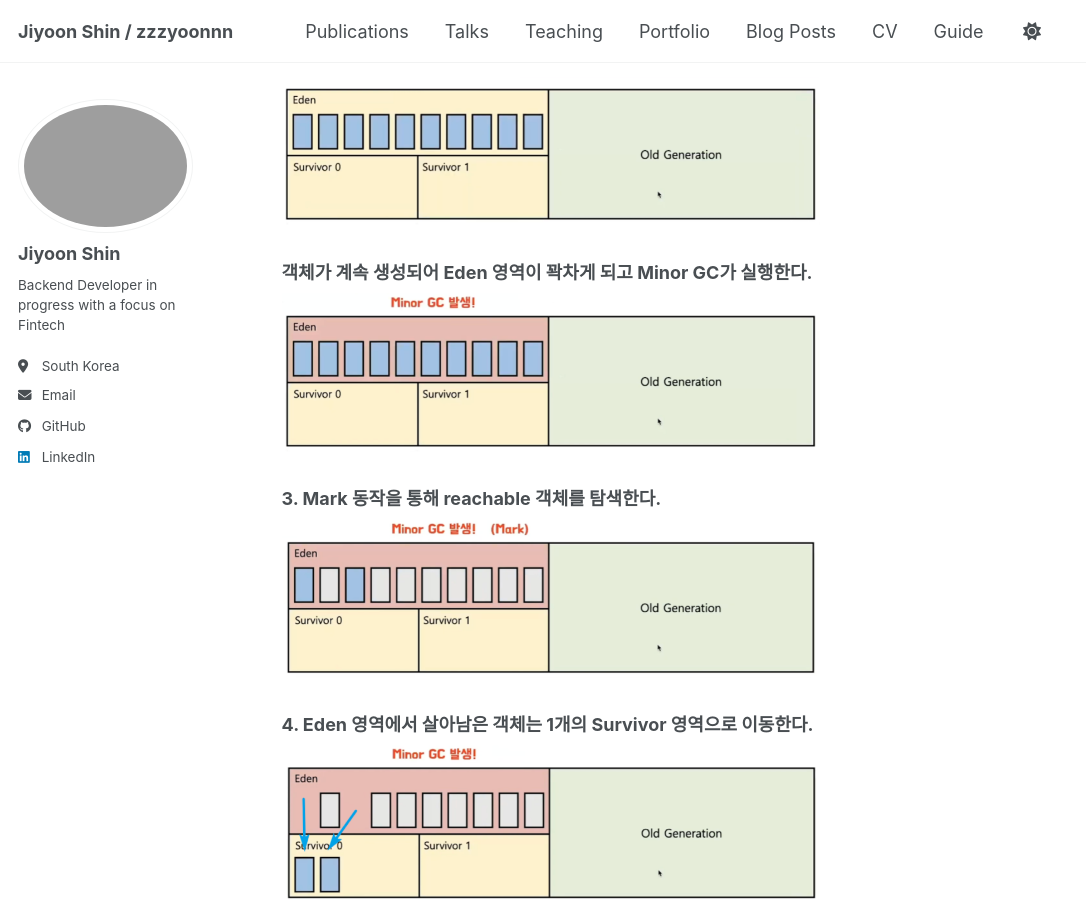
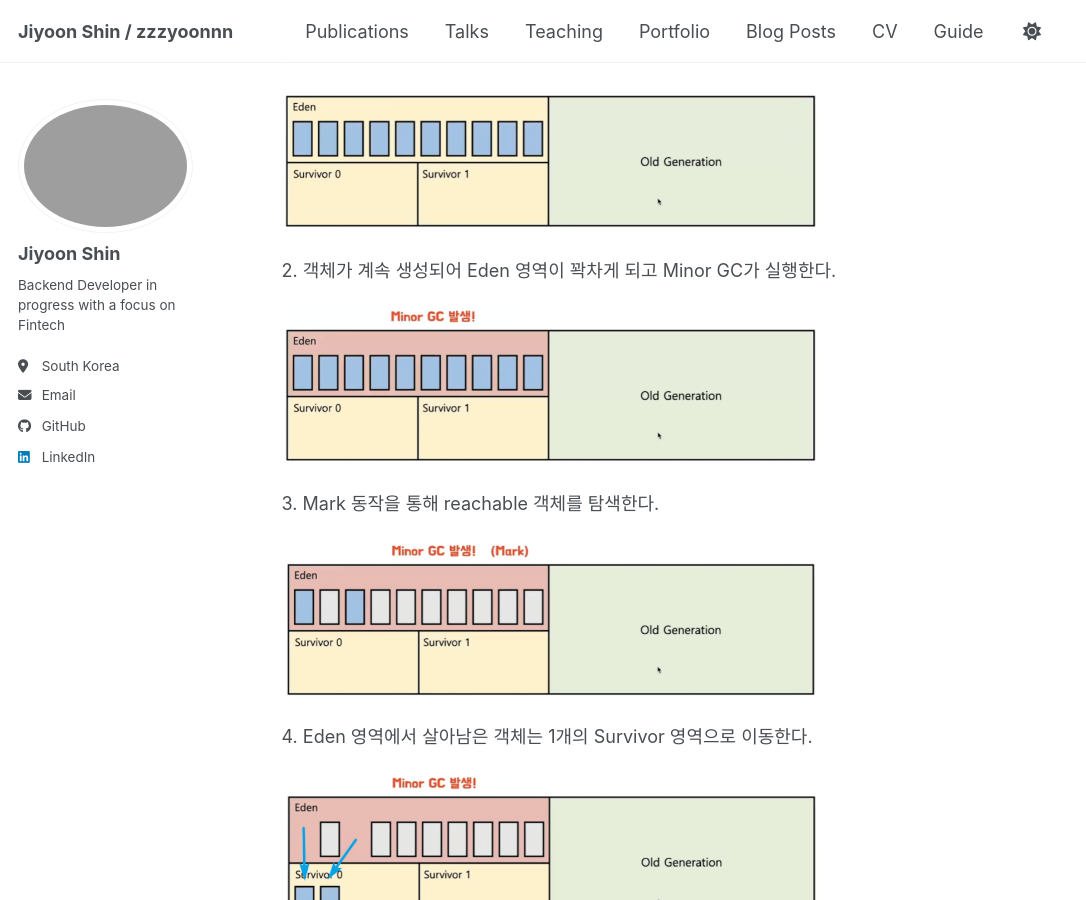
Before and after one commit to zzzyoonnn/zzzyoonnn.github.io, a Jekyll site: the page built from _posts/n+1/2026-03-15-n+1-8.md, in a window 1280 px wide and 900 px high, scrolled down 8969 px. Shown: the whole window, without its empty margins (0-1086 px from the left). Built offline with Jekyll 4.4.1, drawn with Linux system fonts in a browser that asks for light colours; a script bundle is joined from its source files by our own code; library files that are not in the unit come from our copies.

Commit message:
docs: Update blog post n+1-8

```diff
--- a/_posts/n+1/2026-03-15-n+1-8.md
+++ b/_posts/n+1/2026-03-15-n+1-8.md
@@ -180,35 +180,35 @@
 
 Young Generation 영역은 짧게 살아남는 메모리들이 존재하는 공간이다. 모든 객체는 처음에는 Young Generation에 생성되게 된다. Young Generation의 공간은 Old Generation에 비해 상대적으로 작기 때문에 메모리 상의 객체를 찾아 제거하는데 적은 시간이 걸린다.(작은 공간에서 데이터를 찾으니까) 이 때문에 Young Generation 영역에서 발생되는 GC를 Minor GC라 불린다.
 
-### 1. 처음 생성된 객체는 Young Generation 영역의 일부인 Eden 영역에 위치한다.
+1\. 처음 생성된 객체는 Young Generation 영역의 일부인 Eden 영역에 위치한다.
 
 <img src="/images/posts/n+1/26.png" width="70%">
 
-### 객체가 계속 생성되어 Eden 영역이 꽉차게 되고 Minor GC가 실행한다.
+2\. 객체가 계속 생성되어 Eden 영역이 꽉차게 되고 Minor GC가 실행한다.
 
 <img src="/images/posts/n+1/27.png" width="70%">
 
-### 3. Mark 동작을 통해 reachable 객체를 탐색한다.
+3\. Mark 동작을 통해 reachable 객체를 탐색한다.
 
 <img src="/images/posts/n+1/28.png" width="70%">
 
-### 4. Eden 영역에서 살아남은 객체는 1개의 Survivor 영역으로 이동한다.
+4\. Eden 영역에서 살아남은 객체는 1개의 Survivor 영역으로 이동한다.
 
 <img src="/images/posts/n+1/29.png" width="70%">
 
-### 5. Eden 영역에서 사용되지 않는 객체(unreachable)의 메모리를 해제(sweep)한다.
+5\. Eden 영역에서 사용되지 않는 객체(unreachable)의 메모리를 해제(sweep)한다.
 
 <img src="/images/posts/n+1/30.png" width="70%">
 
-### 6. 살아남은 모든 객체들은 age값이 1씩 증가한다.
+6\. 살아남은 모든 객체들은 age값이 1씩 증가한다.
 
 <img src="/images/posts/n+1/31.png" width="70%">
 
-### 7. 또다시 Eden 영역에 신규 객체들로 가득 차게 되면 다시한번 minor GC 발생하고 mark 한다.
+7\. 또다시 Eden 영역에 신규 객체들로 가득 차게 되면 다시한번 minor GC 발생하고 mark 한다.
 
 <img src="/images/posts/n+1/32.png" width="70%">
 
-### 8. marking 한 객체들을 비어있는 Survival 1으로 이동하고 sweep한다.
+8\. marking 한 객체들을 비어있는 Survival 1으로 이동하고 sweep한다.
 
 
 
```
